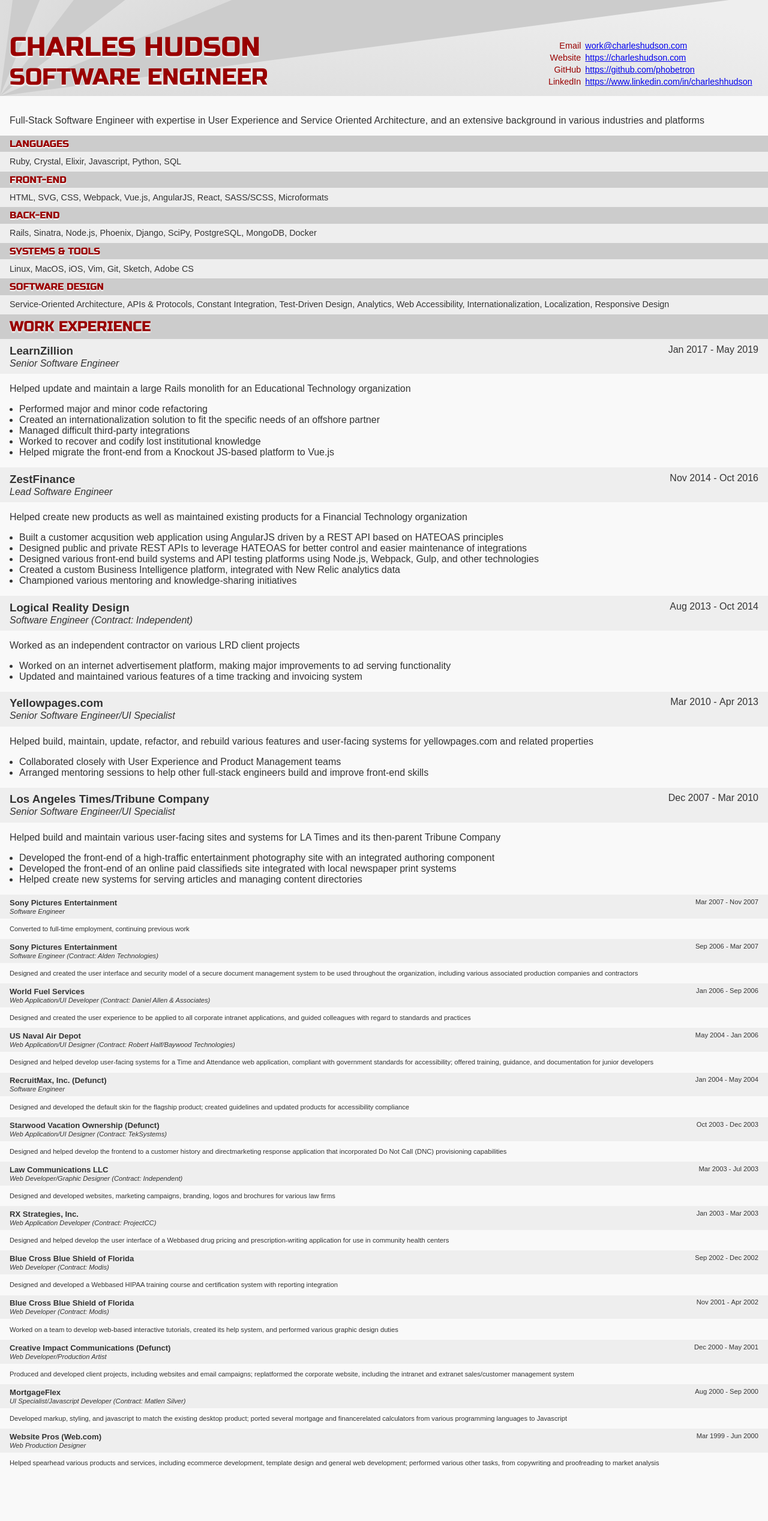
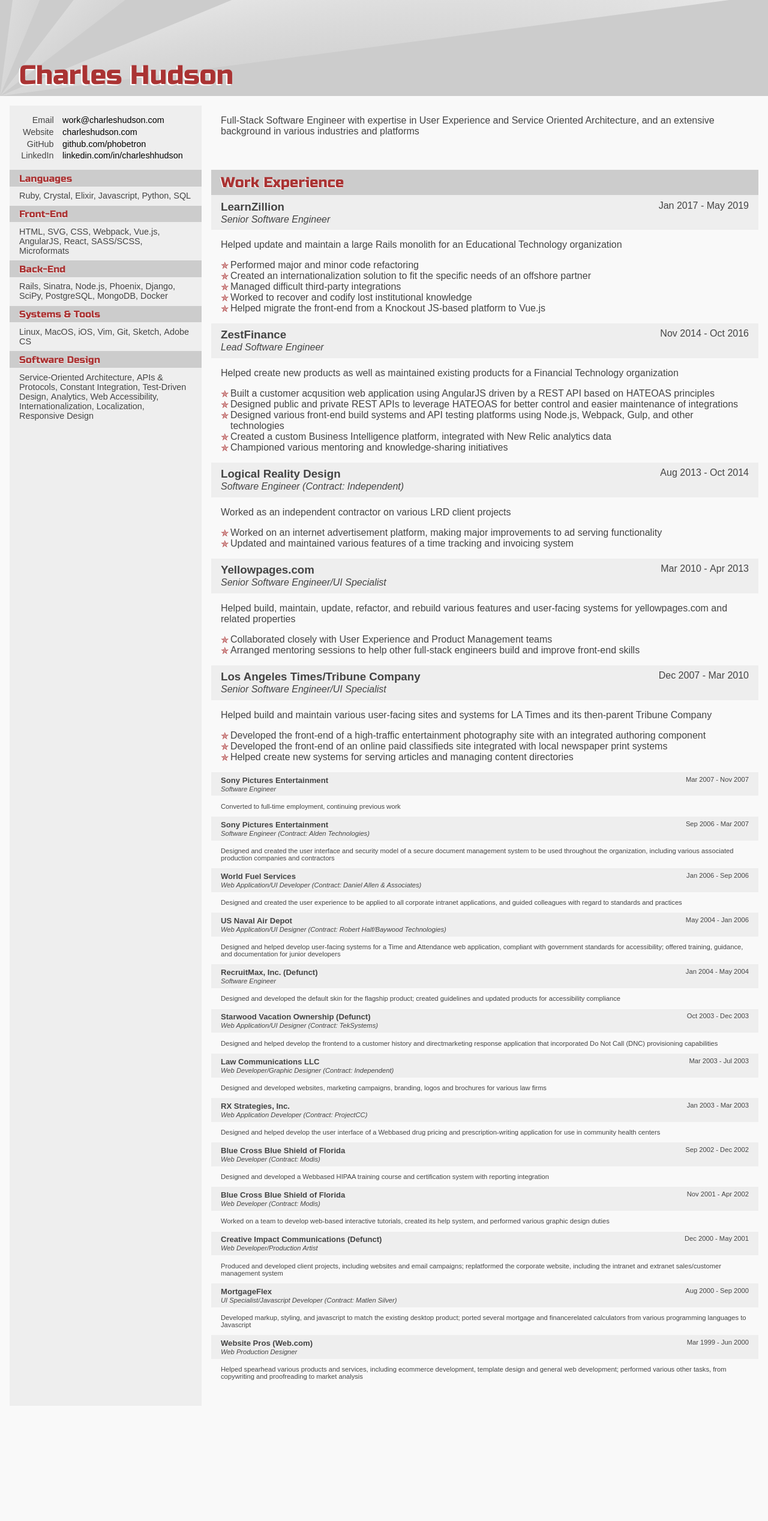
Before and after one commit to phobetron/phobetron.github.io, a Jekyll site: the page built from resume.html, in a window 1280 px wide. Shown: the whole page at 60% size. Built offline with Jekyll 4.4.1, drawn with Linux system fonts in a browser that asks for light colours; after the commit the page ends 2359 px from its top, so only the background shows below that.

Commit message:
More resume work

```diff
--- a/_data/resume.json
+++ b/_data/resume.json
@@ -23,7 +23,7 @@
       {
         "network": "LinkedIn",
         "username": "charleshhudson",
-        "url": "https://www.linkedin.com/in/charleshhudson"
+        "url": "https://linkedin.com/in/charleshhudson"
       }
     ]
   },
--- a/_sass/colors.scss
+++ b/_sass/colors.scss
@@ -1,8 +1,14 @@
+$link: #000;
+$link-active: #933;
+$link-hover: #933;
+$link-visited: #300;
+
 $bg: #f9f9f9;
-$fg: #333;
+$fg: #444;
 
 $header-bg: #ccc;
-$header-fg: #900;
+$header-fg: #a33;
 $header-fg-shadow: #fff;
 
 $section-bg: #eee;
+$section-bullet: #a33;
--- a/_sass/global.scss
+++ b/_sass/global.scss
@@ -1,3 +1,5 @@
+$header-shadow: -.05em .05em 0 $header-fg-shadow;
+
 * {
   box-sizing: border-box;
 }
@@ -10,7 +12,7 @@
   color: $fg;
   display: grid;
   font-family: Arial;
-  grid-template-rows: auto auto 4rem;
+  grid-template-rows: auto auto 5rem;
   margin: 0;
   min-height: 100%;
 
@@ -21,47 +23,56 @@
     background-repeat: no-repeat;
     background-size: cover;
     color: $header-fg;
+    font-family: 'Russo One', sans-serif;
+    font-size: 1.4em;
     grid-row: 1;
     padding: 1ex 1rem;
 
-    > div {
-      font-family: 'Russo One', sans-serif;
-      font-size: 1.4em;
-      text-shadow: 0 .1em .1em $header-fg-shadow;
-      text-transform: uppercase;
-    }
-
-    h1, p {
+    h1 {
       font-weight: normal;
       margin: 0;
-    }
-    p {
-      font-size: 1.725em;
+      text-align: center;
+      text-shadow: $header-shadow;
     }
   }
 
   > footer {
     grid-row: 3;
-    margin: 1rem;
+    padding: 1rem;
   }
 }
 
 main {
   grid-row: 2;
-  margin: 1rem;
+  padding: 1rem;
 }
 
-main, footer {
-  > :first-child {
-    margin-top: 0;
+a {
+  color: $link;
+
+  &:hover {
+    color: $link-hover;
   }
-  > :last-child {
-    margin-bottom: 0;
+
+  &:active {
+    color: $link-active;
+  }
+
+  &:visited {
+    color: $link-visited;
+
+    &:hover {
+      color: $link-hover;
+    }
   }
 }
 
 address {
   font-style: normal;
+
+  a {
+    text-decoration: none;
+  }
 }
 
 dl {
@@ -76,17 +87,19 @@
   }
 }
 dt {
-  flex-basis: 18%;
-  padding-right: 2%;
+  flex-basis: 25%;
+  padding-right: 1em;
   text-align: right;
 }
 dd {
-  flex-basis: 80%;
+  flex-basis: 75%;
   flex-grow: 1;
   margin: 0;
 }
 
 .page-resume {
+  grid-template-rows: auto auto;
+
   h2, .skills h3 {
     background: $header-bg;
     color: $header-fg;
@@ -94,19 +107,18 @@
     font-weight: normal;
     margin: 0 -1rem;
     padding: .5ex 1rem;
-    text-shadow: 0 .1em .1em $header-fg-shadow;
-    text-transform: uppercase;
+    text-shadow: $header-shadow;
+  }
 }
 
-  address {
+.contact {
   background: $section-bg;
-    margin: -1rem -1rem 1rem -1rem;
-    padding: 1ex 1rem;
+  margin: -1em -1rem 1em -1rem;
+  padding: 1rem;
 
   dl {
     font-size: .9em;
     margin: 0;
-    }
   }
 }
 
@@ -117,6 +129,8 @@
 }
 
 .skills {
+  background: $section-bg;
+
   section {
     background: $section-bg;
     margin: 0 -1rem;
@@ -141,6 +155,8 @@
 }
 
 .experience {
+  padding-bottom: 2rem;
+
   article {
     margin: 0 0 1em 0;
   }
@@ -184,7 +200,20 @@
   }
   ul {
     margin: 0;
+    list-style-type: none;
+    padding-inline-start: 0;
+  }
+  li {
     padding-left: 1em;
+    position: relative;
+
+    &::before {
+      color: $section-bullet;
+      content: '✯';
+      display: block;
+      left: 0;
+      position: absolute;
+    }
   }
 
   .old {
@@ -192,48 +221,97 @@
   }
 }
 
-@media (min-width: 1024px) {
+@media print, (min-width: 376px) {
   html {
     font-size: 1em;
   }
   body {
-    grid-template-rows: 10rem auto 4rem;
+    grid-template-rows: 10rem auto 5rem;
 
     > header {
-      height: 100%;
       position: relative;
 
-      > div {
+      h1 {
         bottom: .5rem;
-        left: 1rem;
+        left: 2rem;
         position: absolute;
       }
     }
   }
   .page-resume {
-    address {
-      background: transparent;
+    grid-template-rows: 10rem auto;
+
+    main {
+      display: grid;
+      grid: auto auto / 20em auto;
+      grid-column-gap: 1em;
       margin: 0;
-      position: absolute;
-      right: 0;
-      bottom: .5rem;
-      width: 24em;
+    }
+  }
+  .contact {
+    grid-column: 1;
+    margin: 0;
+  }
+  .summary {
+    grid-column: 2;
+    padding: 0 1rem;
+  }
+  .skills {
+    grid-column: 1;
+
+    section {
+      margin: 0;
+    }
+  }
+  .experience {
+    grid-column: 2;
+
+    article {
+      padding: 0 1rem;
+    }
+    h2 {
+      margin: 0;
     }
   }
 }
 
 @media print {
+  html {
+    font-size: .7em;
+  }
+
   body {
     display: block;
+
+    > header {
+      height: 1.5in;
+      padding: 1ex .5in;
+
+      h1 {
+        left: .5in;
+        padding-left: 2rem;
+      }
+    }
   }
 
   .page-resume {
-    article {
+    main {
+      grid: auto auto / 24em auto;
+      grid-column-gap: .25in;
+    }
+
+    article, ul, p {
       break-inside: avoid;
-
-      &:not(.old) + .old {
+    }
+    article:not(.old) + .old {
       page-break-before: always;
     }
   }
+
+  .contact, .skills {
+    margin-left: .5in;
+  }
+  .summary, .experience {
+    margin-right: .5in;
   }
 }
--- a/resume.html
+++ b/resume.html
@@ -3,13 +3,11 @@
 ---
 
 <header>
-  <div>
-    <h1>{{ site.data.resume.basics.name }}</h1>
+  <h1>{{ site.data.resume.basics.name }}</h1>
+</header>
 
-    <p>{{ site.data.resume.basics.label }}</p>
-  </div>
-
-  <address>
+<main>
+  <address class="contact">
     <dl>
       <dt>Email</dt>
       <dd>
@@ -21,23 +19,21 @@
       <dt>Website</dt>
       <dd>
       <a href="{{ site.data.resume.basics.website }}">
-        {{ site.data.resume.basics.website }}
+        {{ site.data.resume.basics.website | replace: 'https://', '' }}
       </a>
       </dd>
 
       {% for profile in site.data.resume.basics.profiles %}
         <dt>{{ profile.network }}</dt>
         <dd>
-        <a href="{{ profile.url }}">{{ profile.url }}</a>
+        <a href="{{ profile.url }}">{{ profile.url | replace: 'https://', '' }}</a>
         </dd>
       {% endfor %}
     </dl>
   </address>
-</header>
 
-<main>
   <section class="summary">
-    <h2>Summary</h2>
+    <h2>{{ site.data.resume.basics.label }}</h2>
 
     <p>{{ site.data.resume.basics.summary }}</p>
   </section>
@@ -96,6 +92,3 @@
     {% endfor %}
   </section>
 </main>
-
-<footer>
-</footer>
```
Also changed, not shown: index2.html (+11 -11 lines), assets/images/burst.svg. Lines whose indentation alone changed are shown as unchanged.
